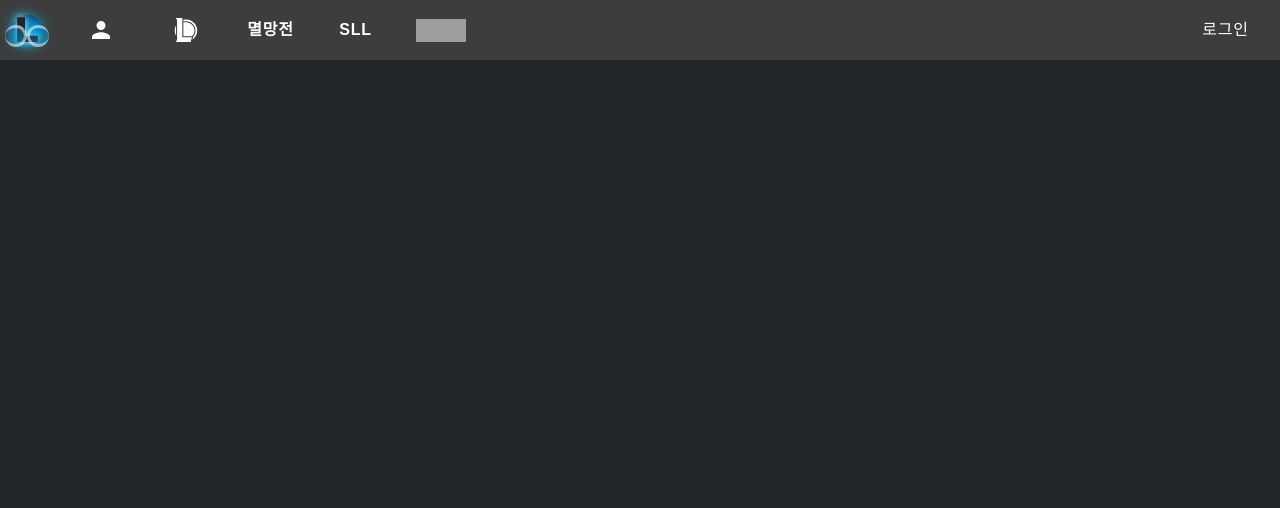
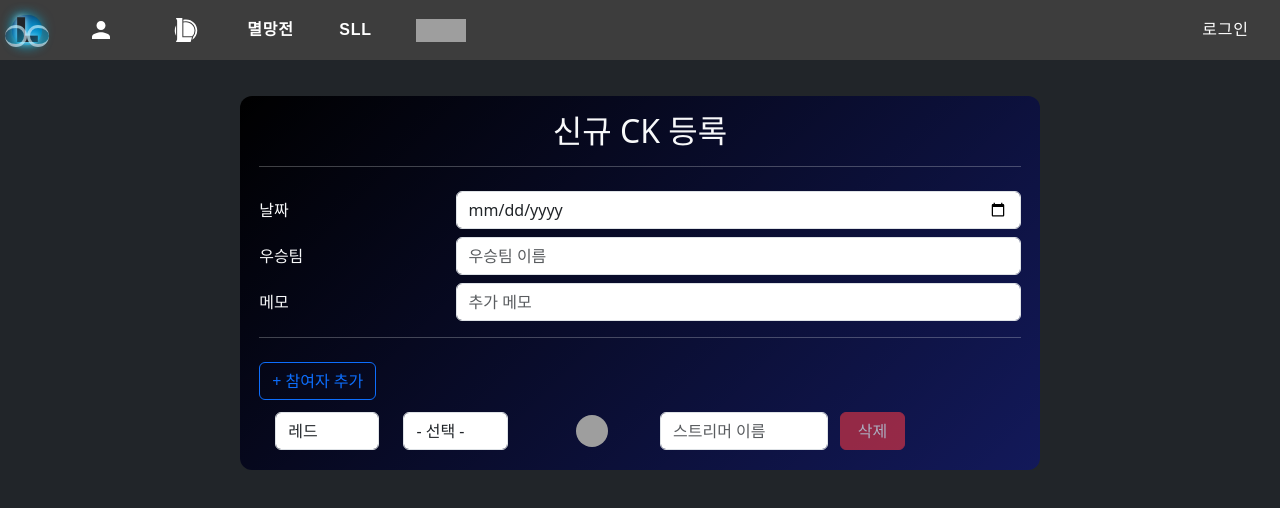
Before and after one commit to jaeyeah/LOLINFO-FE, a React (Vite) app in the folder lolinfo/: page /ck/insert in a window 1280 px wide. Before the commit this address had no page. Shown: the top 508 px of the page. Built offline with nearby package versions, Linux system fonts and the light colour scheme; grey boxes are pictures that could not be loaded.

Commit message:
CK 등록화면 (클로드코드)

```diff
--- a/lolinfo/src/components/Content.jsx
+++ b/lolinfo/src/components/Content.jsx
@@ -14,6 +14,7 @@ import TournamentEdit from "./tournament/TournamentEdit";
 
 import TeamInsert from "./tournament/TeamInsert";
 import TeamEdit from "./tournament/TeamEdit";
+import CkInsert from "./ck/CkInsert";
 import MemberJoin from "./member/MemberJoin";
 import MemberLogin from "./member/MemberLogin";
 
@@ -54,6 +55,9 @@ return (<>
                 <Route path="/team/insert/:tournamentId" element={<TeamInsert/>}/>
                 <Route path="/team/edit/:teamId" element={<TeamEdit/>}/>
 
+                {/* CK */}
+                <Route path="/ck/insert" element={<CkInsert/>}/>
+
             </Routes>
         </div>
     </div>
--- /dev/null
+++ b/lolinfo/src/components/ck/CkInsert.jsx
@@ -0,0 +1,283 @@
+import axios from "axios";
+import { useCallback, useMemo, useState } from "react";
+import { useNavigate } from "react-router-dom";
+import { buildProfileUrl } from "../../utils/profileUrl";
+import { useAtomValue } from "jotai";
+import { loginState } from "../../utils/jotai";
+
+export default function CkInsert() {
+  const navigate = useNavigate();
+  const isLogin = useAtomValue(loginState);
+  const [checking, setChecking] = useState(false);
+
+  // 전송용 State
+  const [ck, setCk] = useState({
+    ckDate: "",
+    ckWinner: "",
+    ckMemo: "",
+  });
+
+  // 참여자 리스트
+  const [participants, setParticipants] = useState([
+    { ckSide: "레드", ckPosition: "", ckStreamer: "", streamerName: "", streamerSoopId: "" },
+  ]);
+
+  // 유효성 검사
+  const [ckClass, setCkClass] = useState({
+    ckDate: "",
+    ckWinner: "",
+  });
+
+  // callback
+  const changeCkValue = useCallback((e) => {
+    const { name, value } = e.target;
+    setCk((prev) => ({ ...prev, [name]: value }));
+  }, []);
+
+  const changeParticipantValue = useCallback((index, e) => {
+    const { name, value } = e.target;
+    setParticipants((prev) =>
+      prev.map((p, i) => (i === index ? { ...p, [name]: value } : p))
+    );
+  }, []);
+
+  // 참여자 행 추가/삭제
+  const addParticipantRow = useCallback(() => {
+    setParticipants((prev) => [
+      ...prev,
+      { ckSide: "블루", ckPosition: "", ckStreamer: "", streamerName: "", streamerSoopId: "" },
+    ]);
+  }, []);
+
+  const removeParticipantRow = useCallback((index) => {
+    setParticipants((prev) => prev.filter((_, i) => i !== index));
+  }, []);
+
+  // 스트리머 검색
+  const checkStreamer = useCallback(
+    async (idx) => {
+      const name = participants[idx]?.streamerName;
+      if (!name) return;
+      try {
+        setChecking(true);
+        const { data } = await axios.get(`/team/check/${name}`);
+        setParticipants((prev) =>
+          prev.map((p, i) =>
+            i === idx
+              ? {
+                  ...p,
+                  ckStreamer: data.streamerNo,
+                  streamerSoopId: data.streamerSoopId,
+                }
+              : p
+          )
+        );
+      } catch (err) {
+        console.log("스트리머 검색 실패", err);
+      } finally {
+        setChecking(false);
+      }
+    },
+    [participants]
+  );
+
+  // 유효성 검사
+  const checkCkDate = useCallback(() => {
+    const valid = ck.ckDate.length > 0;
+    setCkClass((prev) => ({ ...prev, ckDate: valid ? "is-valid" : "is-invalid" }));
+  }, [ck]);
+
+  const checkCkWinner = useCallback(() => {
+    const valid = ck.ckWinner.length > 0;
+    setCkClass((prev) => ({ ...prev, ckWinner: valid ? "is-valid" : "is-invalid" }));
+  }, [ck]);
+
+  // 필수항목 검증
+  const ckValid = useMemo(() => {
+    if (ckClass.ckDate !== "is-valid") return false;
+    if (ckClass.ckWinner !== "is-valid") return false;
+    if (participants.length === 0) return false;
+    if (participants.some((p) => !p.ckStreamer)) return false;
+    if (participants.some((p) => !p.ckPosition)) return false;
+    return true;
+  }, [ckClass, participants]);
+
+  // CK 등록
+  const sendData = useCallback(async () => {
+    if (checking) return;
+    if (ckValid === false) return;
+    try {
+      const payload = {
+        ckDate: ck.ckDate,
+        ckWinner: ck.ckWinner,
+        ckMemo: ck.ckMemo,
+        participants: participants.map((p) => ({
+          ckSide: p.ckSide,
+          ckPosition: p.ckPosition,
+          ckStreamer: p.ckStreamer,
+        })),
+      };
+      const response = await axios.post("/api/ck/", payload);
+      console.log("CK 등록 성공", response);
+      navigate("/"); // 메인페이지
+    } catch (err) {
+      console.log("CK 등록 실패");
+      console.log("err.response.status", err.response?.status);
+      console.log("err.response.data", err.response?.data);
+    }
+  }, [ck, ckValid, participants, checking, navigate]);
+
+  return (
+    <>
+      <div className="insert-form d-f">
+        <div className="row">
+          <div className="col text-center">
+            <h2>신규 CK 등록</h2>
+            <hr />
+          </div>
+        </div>
+
+        {/* CK 기본 정보 */}
+        {/* 날짜 */}
+        <div className="row mt-2">
+          <label className="col-sm-3 col-form-label">날짜</label>
+          <div className="col-sm-9">
+            <input
+              type="date"
+              className={`form-control ${ckClass.ckDate}`}
+              name="ckDate"
+              value={ck.ckDate}
+              onChange={changeCkValue}
+              onBlur={checkCkDate}
+            />
+            <div className="valid-feedback"></div>
+            <div className="invalid-feedback">날짜를 입력해주세요</div>
+          </div>
+        </div>
+
+        {/* 우승팀 */}
+        <div className="row mt-2">
+          <label className="col-sm-3 col-form-label">우승팀</label>
+          <div className="col-sm-9">
+            <input
+              type="text"
+              className={`form-control ${ckClass.ckWinner}`}
+              name="ckWinner"
+              value={ck.ckWinner}
+              onChange={changeCkValue}
+              onBlur={checkCkWinner}
+              placeholder="우승팀 이름"
+            />
+            <div className="valid-feedback"></div>
+            <div className="invalid-feedback">우승팀을 입력해주세요</div>
+          </div>
+        </div>
+
+        {/* 메모 */}
+        <div className="row mt-2">
+          <label className="col-sm-3 col-form-label">메모</label>
+          <div className="col-sm-9">
+            <input
+              type="text"
+              className="form-control"
+              name="ckMemo"
+              value={ck.ckMemo}
+              onChange={changeCkValue}
+              placeholder="추가 메모"
+            />
+          </div>
+        </div>
+
+        <hr />
+
+        {/* 참여자 추가 */}
+        <button type="button" className="btn btn-outline-primary mt-2" onClick={addParticipantRow}>
+          + 참여자 추가
+        </button>
+
+        {/* 참여자 목록 */}
+        {participants.map((participant, idx) => (
+          <div key={idx} className="row mt-2 ms-1 d-flex align-items-center">
+            {/* 팀 선택 */}
+            <div className="col-2">
+              <select
+                className="form-control"
+                name="ckSide"
+                value={participant.ckSide}
+                onChange={(e) => changeParticipantValue(idx, e)}
+              >
+                <option value="레드">레드</option>
+                <option value="블루">블루</option>
+              </select>
+            </div>
+
+            {/* 포지션 */}
+            <div className="col-2">
+              <select
+                className="form-control"
+                name="ckPosition"
+                value={participant.ckPosition}
+                onChange={(e) => changeParticipantValue(idx, e)}
+              >
+                <option value="">- 선택 -</option>
+                <option value="TOP">TOP</option>
+                <option value="JUG">JUG</option>
+                <option value="MID">MID</option>
+                <option value="AD">AD</option>
+                <option value="SUP">SUP</option>
+              </select>
+            </div>
+
+            {/* 스트리머 프로필 */}
+            <label className="col-2 col-form-label d-flex justify-content-center">
+              <img
+                className="player-profile ms-3"
+                src={buildProfileUrl(participant.streamerSoopId)}
+                alt={participant.streamerName}
+              />
+            </label>
+
+            {/* 스트리머 이름 */}
+            <div className="col-3">
+              <input
+                type="text"
+                className="form-control"
+                name="streamerName"
+                value={participant.streamerName}
+                onChange={(e) => changeParticipantValue(idx, e)}
+                onBlur={() => checkStreamer(idx)}
+                placeholder="스트리머 이름"
+              />
+            </div>
+
+            {/* 삭제 버튼 */}
+            <button
+              type="button"
+              className="col-1 btn btn-danger"
+              onClick={() => removeParticipantRow(idx)}
+              disabled={participants.length === 1}
+            >
+              삭제
+            </button>
+          </div>
+        ))}
+
+        {/* 등록 버튼 */}
+        {isLogin === true && (
+          <div className="row mt-4">
+            <div className="col">
+              <button
+                type="button"
+                className="btn btn-lg btn-insert w-100"
+                disabled={ckValid === false || checking}
+                onClick={sendData}
+              >
+                <span>등록</span>
+              </button>
+            </div>
+          </div>
+        )}
+      </div>
+    </>
+  );
+}
```
